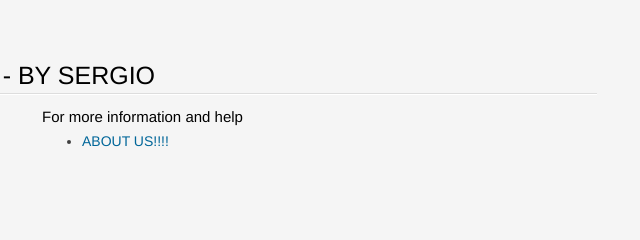
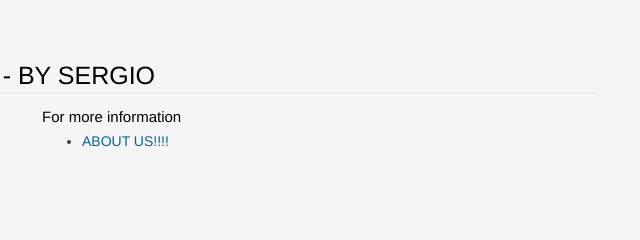
Before and after one commit to sergiomis68/myweb, a plain HTML site: page index.html in a window 1280 px wide. Shown: the top 240 px of the page, 613-1253 px from the left. Drawn offline with Linux system fonts and the light colour scheme.

Commit message:
Update index.html

```diff
--- a/index.html
+++ b/index.html
@@ -219,7 +219,7 @@
       </section>
     </section>
     <section class="col-xs-12 col-sm-6 col-md-6">
-      <h3>For more information and help</h3>
+      <h3>For more information</h3>
       <ul>
         <li><a href="about.html">ABOUT US!!!!</a></li>
       </ul>
```
